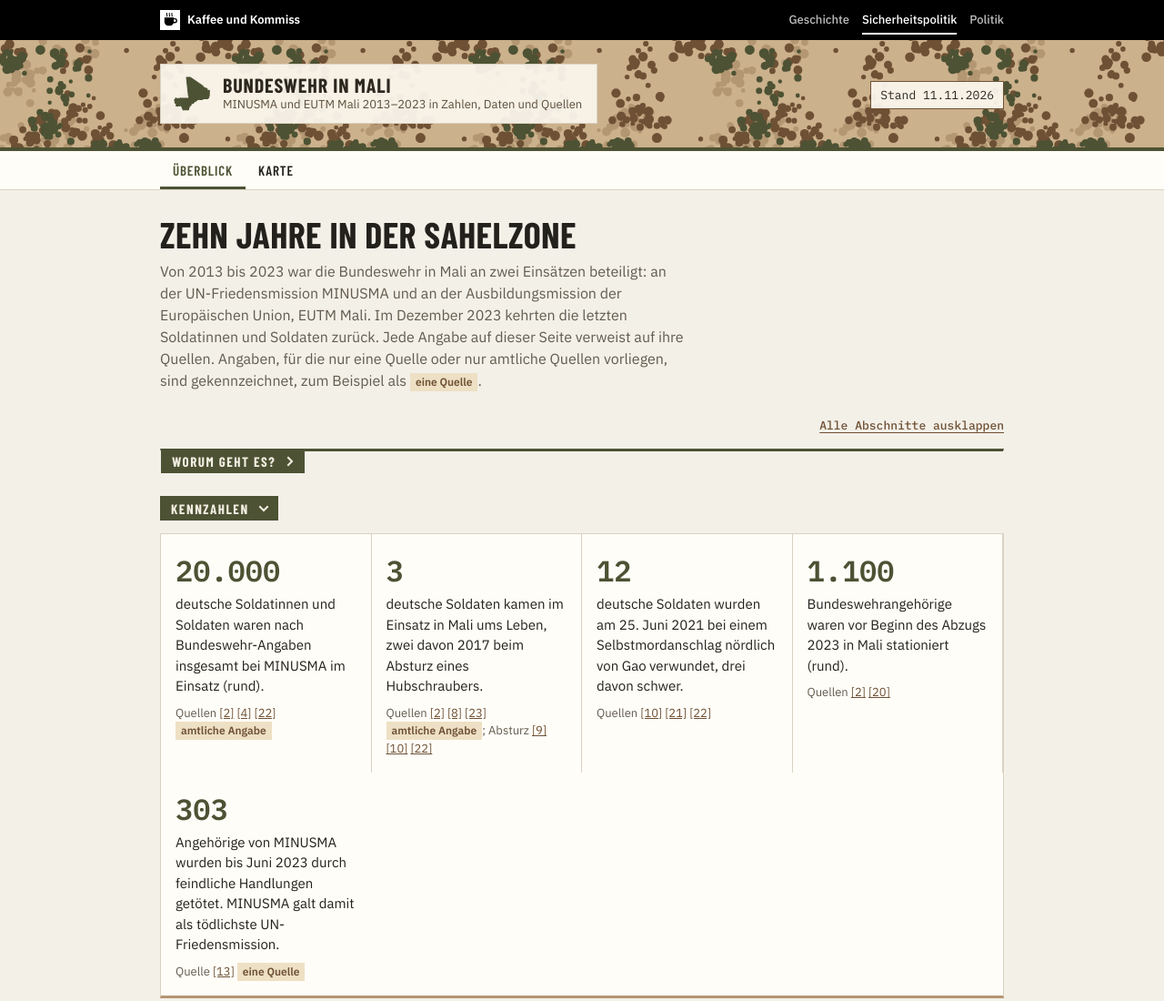
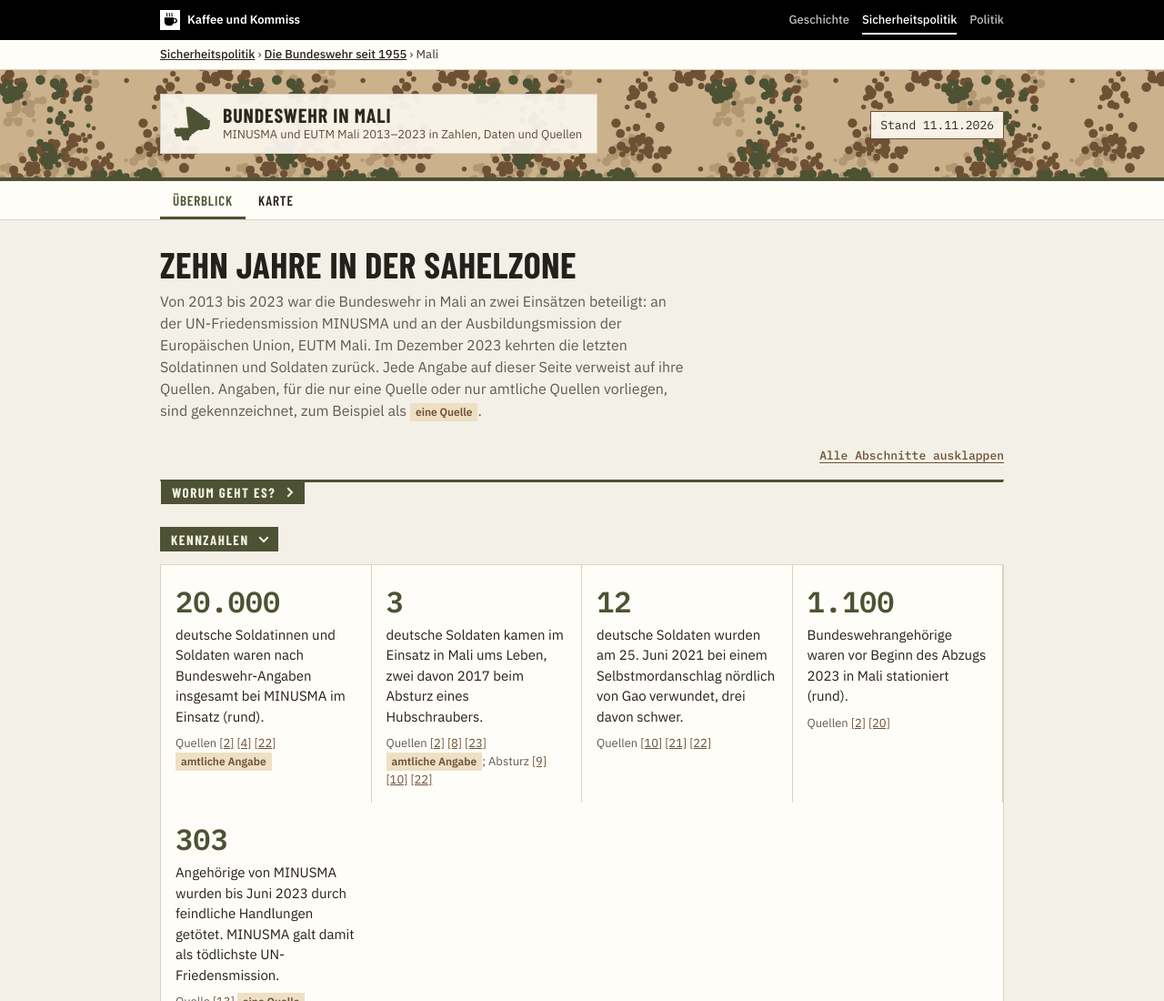
Before and after one commit to kaffeeundkommiss/bundeswehr-Mali, a plain HTML site: page index.html in a window 1280 px wide. Shown: the top 1100 px of the page at 91% size. Drawn offline with nearby package versions, Linux system fonts and the light colour scheme.

Commit message:
Pfadleiste zur Themenübersicht unter der Kopfleiste
Co-Authored-By: Claude Opus 5.5 <noreply@anthropic.com>
Claude-Session: https://claude.ai/code/session_01AuP7hHbxH6xF2tSGJmTd6r

```diff
--- a/basis.css
+++ b/basis.css
@@ -72,3 +72,9 @@
 /* Kurze Übergänge für Links und Schaltflächen, abgeschaltet bei „Bewegung reduzieren“ */
 :where(a,button,summary){transition:color .15s ease,background-color .15s ease,border-color .15s ease,text-decoration-color .15s ease,opacity .15s ease}
 @media (prefers-reduced-motion:reduce){:where(a,button,summary){transition:none}}
+
+/* Pfad zur Themenübersicht unter der Leiste */
+.kk-pfad{background:var(--kk-papier);border-bottom:1px solid var(--kk-linie);font:500 13px/1.4 var(--kk-text);color:var(--kk-grau)}
+.kk-pfad .kk-in{max-width:var(--kk-max);margin:0 auto;padding:7px max(16px,env(safe-area-inset-right,0px)) 7px max(16px,env(safe-area-inset-left,0px))}
+.kk-pfad a{color:var(--kk-tinte)}
+.kk-pfad [aria-current]{color:var(--kk-grau)}
--- a/index.html
+++ b/index.html
@@ -34,6 +34,7 @@
   <a class="kk-haus" href="https://kaffeeundkommiss.github.io/"><img src="kk-tasse.svg" alt="" width="22" height="22"><span>Kaffee und Kommiss</span></a>
   <nav class="kk-bereiche" aria-label="Bereiche"><a href="https://kaffeeundkommiss.github.io/geschichte/">Geschichte</a><a href="https://kaffeeundkommiss.github.io/sicherheitspolitik/" aria-current="true"><span class="kk-lang">Sicherheitspolitik</span><span class="kk-kurz">Sicherheit</span></a><a href="https://kaffeeundkommiss.github.io/politik/">Politik</a></nav>
 </div></div>
+<nav class="kk-pfad" aria-label="Pfad"><div class="kk-in"><a href="https://kaffeeundkommiss.github.io/sicherheitspolitik/">Sicherheitspolitik</a> › <a href="https://kaffeeundkommiss.github.io/sicherheitspolitik/bundeswehr/">Die Bundeswehr seit 1955</a> › <span aria-current="page">Mali</span></div></nav>
 <header class="top">
   <div class="wrap">
     <div class="marke">
```
Also changed, not shown: karte.html (+1 -0 lines), vorlage/index.vorlage.html (+1 -0 lines), vorlage/karte.vorlage.html (+1 -0 lines).
